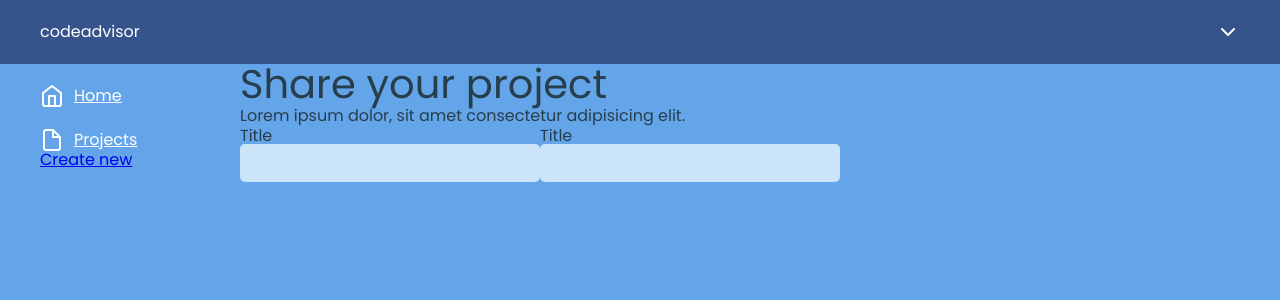
After one commit to chipchap31/codeadvisor, a Flask app: template templates/student/project_new.html in a window 1280 px wide. The commit adds this page. Shown: the top 300 px of the page. Run offline with Flask 2, Linux system fonts and the light colour scheme; the template is opened without the code that fills it, so the values that code supplies are empty.

Commit message:
added new file project_new.html

```diff
--- a/app.py
+++ b/app.py
@@ -3,13 +3,13 @@ from flask import Flask
 
 
 from routes.index_routes import index
-
+from routes.project_routes import projects
 
 app = Flask(__name__)
 
 
 app.register_blueprint(index)
-
+app.register_blueprint(projects)
 
 if __name__ == "__main__":
 
--- a/routes/index_routes.py
+++ b/routes/index_routes.py
@@ -27,7 +27,7 @@ def home():
         if user['role'] == 'student':
             projects = db.fetch_projects()
 
-            return render_template("dashboard/student_dash.html", user_auth=user)
+            return render_template("student/student_dash.html", user_auth=user)
 
     return render_template("home/index.html")
 
--- a/routes/project_routes.py
+++ b/routes/project_routes.py
@@ -4,10 +4,10 @@ from middlewares.user_middlewares import require_login
 projects = Blueprint('projects', __name__)
 
 
-@projects.route("/projects/new"):
+@projects.route("/projects/new")
 def project_new():
     user = require_login(request.cookies)
 
     if user:
-        if user["role"] == student:
-            return render_template("student/")
+        if user["role"] == "student":
+            return render_template("student/project_new.html", user_auth=user)
--- a/static/sass/base/typo.sass
+++ b/static/sass/base/typo.sass
@@ -9,6 +9,29 @@ body
 .align_center
     display: flex
     align-items: center
+
+.dropdown
+    position: relative
+    ul
+        display: none
+        background-color: $dark_blue
+        position: absolute
+        top: 25px
+        width: 100%
+
+        li
+            padding: 20px
+
+            a
+                display: block
+
+            &:hover
+                background-color: #304856
+
+    &:hover
+        ul
+            display: block
+
 @each $el, $size in $headingSize
     #{$el}
         font-size: #{$size}
--- a/templates/home/index.html
+++ b/templates/home/index.html
@@ -1,7 +1,6 @@
-{% from "includes/macros.html" import render_nav %}
 {% extends "home/base.html" %}
 {% block content %}
-{{ render_nav(False) }}
+
 <header>
     <div class='container'>
         hello hero
--- a/templates/home/login.html
+++ b/templates/home/login.html
@@ -1,7 +1,5 @@
-{% from "includes/macros.html" import  render_nav %}
 {% extends "home/base.html" %}
 {% block content %}
-{{ render_nav(False) }}
 
 <header id="hero">
     <div class='container'>
--- a/templates/home/register.html
+++ b/templates/home/register.html
@@ -1,7 +1,6 @@
-{% from "includes/macros.html" import  render_nav %}
 {% extends "home/base.html" %}
 {% block content %}
-{{ render_nav(False) }}
+
 
 <header id="hero">
     <div class='container'>
--- a/templates/student/base.html
+++ b/templates/student/base.html
@@ -13,11 +13,22 @@
 <body class="bg_blue">
 
     <nav class='bg_indigo p_20'>
-        <div class='container d_flex x_space-between'>
+        <div class='container d_flex x_space-between align_center'>
             <div class='logo open color_white'>codeadvisor</div>
 
-            <div class='account color_white align_center'>
-                {{user_auth["email"]}} <i data-feather="chevron-down"></i>
+            <div class='account color_white '>
+                <ul>
+                    <li class="dropdown"><a class="align_center color_white decor-none"
+                            href="/{{user_auth['user_name']}}">{{user_auth["user_name"]}}
+                            <i data-feather="chevron-down"></i></a>
+                        <ul>
+                            <li><a class="color_white decor-none" href="/{{user_auth['user_name']}}">Profile</a></li>
+                            <li><a class="color_white decor-none" href="/logout">Logout</a></li>
+
+                        </ul>
+                    </li>
+                </ul>
+
             </div>
 
         </div>
--- /dev/null
+++ b/templates/student/project_new.html
@@ -0,0 +1,24 @@
+{% extends "student/base.html" %}
+{% block content %}
+<div class='col_6'>
+    <h1>Share your project</h1>
+    <p>Lorem ipsum dolor, sit amet consectetur adipisicing elit.</p>
+
+    <form action="/project/new" method="POST">
+        <div class='row d_flex x_space-between'>
+            <div class='col_6'>
+                <label for="">Title</label>
+                <input type="text">
+
+            </div>
+            <div class='col_6'>
+                <label for="">Title</label>
+                <input type="text">
+
+            </div>
+        </div>
+    </form>
+</div>
+
+
+{% endblock %}
--- a/templates/student/student_dash.html
+++ b/templates/student/student_dash.html
@@ -1,4 +1,4 @@
-{% extends "dashboard/base.html" %}
+{% extends "student/base.html" %}
 {% block content %}
 <div class='col_6'>
     <h1>Student</h1>
```
Also changed, not shown: templates/home/base.html (+15 -0 lines), templates/includes/macros.html (deleted, +0 -31 lines), static/css/master.css, templates/student/project_new.py (deleted), 1 other file.
